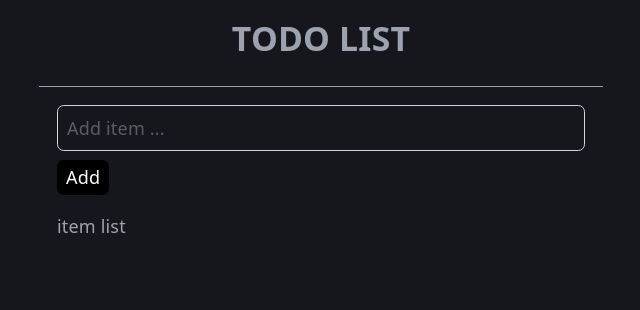
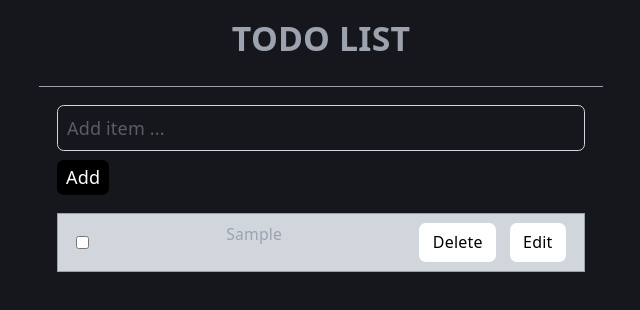
Before and after one commit to Mohamed-Ashraf186/small-practice-projects, a React (Vite) app: page / in a window 1280 px wide. Both pictures are taken after typing "Sample" into the empty fields and a click on the button "Add". Shown: the top 310 px of the page, without its empty margins (319-959 px from the left). Built offline with nearby package versions, Linux system fonts and the light colour scheme.

Commit message:
Add Prettier configuration and integrate editing functionality in TODO list app; implement EditModal and useTodos hook

```diff
--- a/package.json
+++ b/package.json
@@ -24,6 +24,7 @@
     "eslint-plugin-react-hooks": "^7.1.1",
     "eslint-plugin-react-refresh": "^0.5.3",
     "globals": "^17.6.0",
+    "prettier": "^3.9.5",
     "vite": "^8.1.0"
   }
 }
--- a/src/App.jsx
+++ b/src/App.jsx
@@ -1,26 +1,41 @@
 import { useState } from "react";
 import ItemInput from "./ItemInput";
 import ItemList from "./ItemList";
+import { EditModal } from "./EditModal";
+import { useTodos } from "./useTodos";
+
 function App() {
+  const { items, addItem, deleteItem, toggleItem, editItem } = useTodos();
 
-  const [items,setItems] = useState([]);
+  const [editingItem, setEditingItem] = useState(null);
 
-
-  console.log(items);
-  const addItem = (item)=>{
-    setItems(items=> [...items,item]);
-  }
+  const onSaveEdit = (id, newText) => {
+    editItem(id, newText);
+    setEditingItem(null);
+  };
 
   return (
     <div className="App justify-center p-4 max-w-[600px] mx-auto">
-
       <h1 className="text-3xl font-bold border-b w-full text-center pb-6 border-gray-400">
         TODO LIST
       </h1>
 
       <div className="flex flex-col gap-4 p-4">
         <ItemInput onAddItem={addItem} />
-        <ItemList />
+        <ItemList
+          onDeleteItem={deleteItem}
+          items={items}
+          onEditItem={setEditingItem}
+          onToggleItem={toggleItem}
+        />
+
+        {editingItem && (
+          <EditModal
+            item={editingItem}
+            onSaveEdit={onSaveEdit}
+            onClose={() => setEditingItem(null)}
+          />
+        )}
       </div>
     </div>
   );
--- /dev/null
+++ b/src/EditModal.jsx
@@ -0,0 +1,41 @@
+import { useState } from "react";
+
+export function EditModal({ item, onSaveEdit, onClose }) {
+  const [text, setText] = useState(item.text);
+
+  function handleSubmit(e) {
+    e.preventDefault();
+    const trimmedText = text.trim();
+    onSaveEdit(item.id, trimmedText);
+  }
+  return (
+    <div className="fixed inset-0 bg-black/50 flex justify-center items-center">
+      <div className="bg-white p-6 rounded w-96 ">
+        <form className="flex flex-col gap-8" onSubmit={handleSubmit}>
+          <h2 className="text-center text-black text-xl">Edit Item</h2>
+          <input
+            type="text"
+            value={text}
+            onChange={(e) => setText(e.target.value)}
+            className="p-2 rounded-md border border-gray-300"
+          />
+
+          <div className="flex gap-3 justify-center">
+            <button
+              className="bg-gray-300 px-6 py-2 rounded-md  cursor-pointer"
+              type="submit"
+            >
+              Save
+            </button>
+            <button
+              onClick={onClose}
+              className="bg-gray-300 px-4 py-2 rounded-md cursor-pointer"
+            >
+              Cancel
+            </button>
+          </div>
+        </form>
+      </div>
+    </div>
+  );
+}
--- a/src/ItemList.jsx
+++ b/src/ItemList.jsx
@@ -1,3 +1,46 @@
-export default function ItemList() {
-  return <div className="item-list">item list</div>;
+export default function ItemList({
+  items,
+  onDeleteItem,
+  onEditItem,
+  onToggleItem,
+}) {
+  return (
+    <div className="item-list flex flex-col">
+      {items.length === 0 ? (
+        <p>No Tasks Yet!</p>
+      ) : (
+        items.map((item) => (
+          <div
+            key={item.id}
+            className="item flex border border-gray-400 justify-between bg-gray-300 px-4 py-2"
+          >
+            <input
+              type="checkbox"
+              checked={item.done}
+              onChange={() => onToggleItem(item.id)}
+            />
+            <p
+              className={`text-sm ${item.done ? "line-through text-gray-400" : ""}`}
+            >
+              {item.text}
+            </p>
+            <div className="flex gap-3">
+              <button
+                className="bg-white text-black px-3 py-1.5 rounded-md text-[16px] cursor-pointer"
+                onClick={() => onDeleteItem(item.id)}
+              >
+                Delete
+              </button>
+              <button
+                className="bg-white px-3 py-1.5 text-black rounded-md text-[16px] cursor-pointer"
+                onClick={() => onEditItem(item)}
+              >
+                Edit
+              </button>
+            </div>
+          </div>
+        ))
+      )}
+    </div>
+  );
 }
--- /dev/null
+++ b/src/useTodos.js
@@ -0,0 +1,34 @@
+import { useEffect, useState } from "react";
+
+export function useTodos() {
+  const [items, setItems] = useState(() => {
+    const saved = localStorage.getItem("items");
+    return saved ? JSON.parse(saved) : [];
+  });
+
+  useEffect(() => {
+    localStorage.setItem("items", JSON.stringify(items));
+  }, [items]);
+
+  const addItem = (item) => {
+    setItems((items) => [...items, item]);
+  };
+
+  const deleteItem = (id) => {
+    setItems((items) => items.filter((item) => item.id !== id));
+  };
+
+  const toggleItem = (id) => {
+    setItems((items) =>
+      items.map((i) => (i.id === id ? { ...i, done: !i.done } : i)),
+    );
+  };
+
+  const editItem = (id, newText) => {
+    setItems((items) =>
+      items.map((item) => (item.id === id ? { ...item, text: newText } : item)),
+    );
+  };
+
+  return { items, setItems, addItem, deleteItem, editItem, toggleItem };
+}
```
Also changed, not shown: 2 other files (tests, documents, lock files or other folders).
